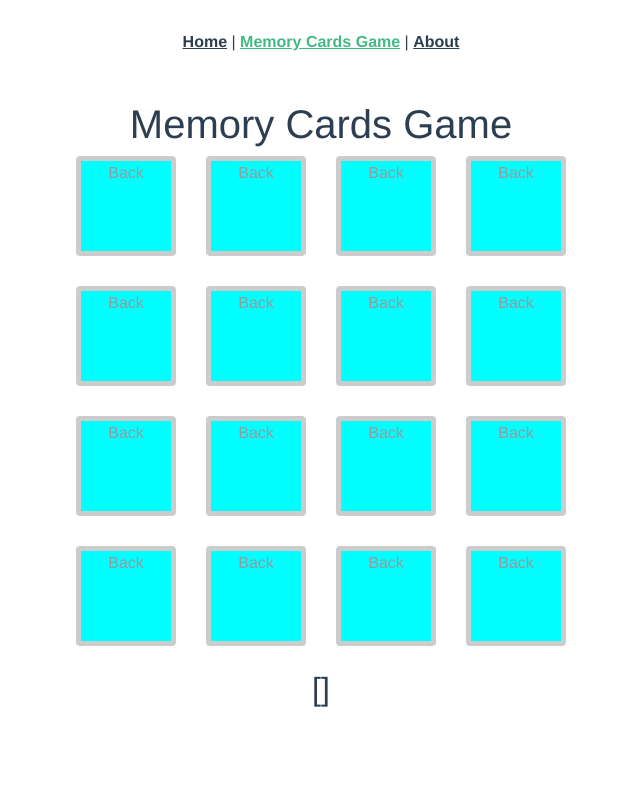
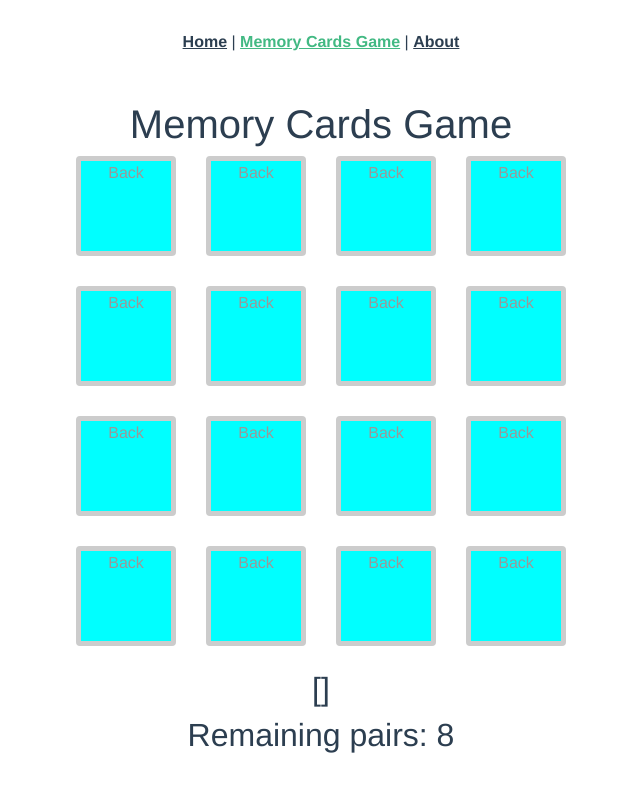
Before and after one commit to elo-tnt1130/memory_game_vue, a Vue app: page /memory_cards_game in a window 1280 px wide. Shown: the top 792 px of the page, without its empty margins (319-959 px from the left). Built offline with nearby package versions, Linux system fonts and the light colour scheme.

Commit message:
Add win condition

```diff
--- a/src/views/MemoryCards.vue
+++ b/src/views/MemoryCards.vue
@@ -20,7 +20,7 @@
 </template>
 
 <script>
-import { ref, watch } from "vue";
+import { computed, ref, watch } from "vue";
 import Card from "../components/Card";
 
 export default {
@@ -31,11 +31,27 @@
   setup() {
     const userSelection = ref([]);
     const cardList = ref([]);
-    const status = ref();
+    const status = computed(() => {
+      if (remainingPairs.value === 0) {
+        return "Player wins!"
+      } else {
+        return `Remaining pairs: ${remainingPairs.value}`
+      }
+    });
+
+    // remainingPairs uses computed of card.vue with a callback function
+    const remainingPairs = computed(() => {
+      const remainingCards = cardList.value.filter(
+        (card) => card.matched === false
+      ).length;
+
+      return remainingCards / 2;
+    });
 
     for (let i = 0; i < 16; i++) {
       cardList.value.push({
-        value: i,
+        // value: i,
+        value: 8,
         visible: false,
         position: i,
         matched: false,
```
